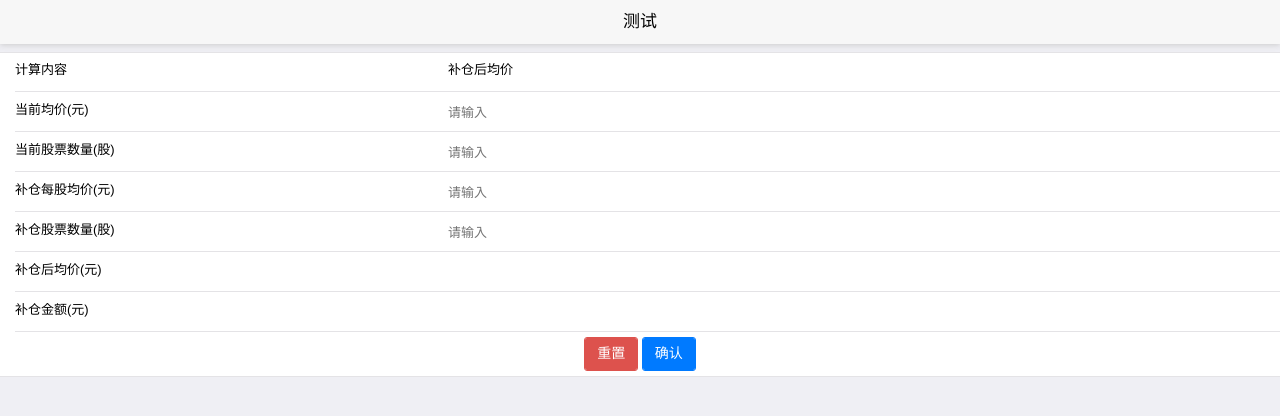
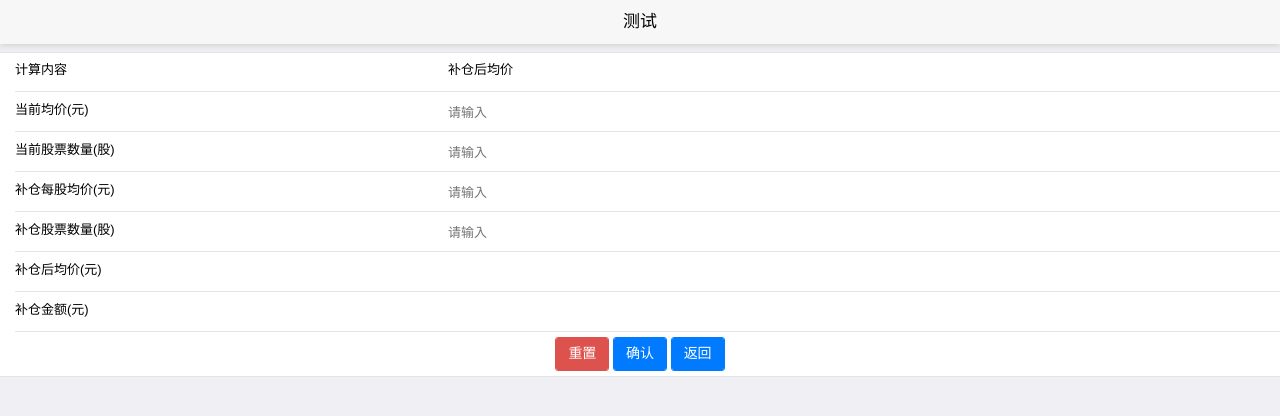
Before and after one commit to warlock905/warlock905.github.io, a Jekyll site: the page gp.html, which Jekyll copies as it is, in a window 1280 px wide. Shown: the top 416 px of the page. Built offline with Jekyll 4.4.1, drawn with Linux system fonts in a browser that asks for light colours; some web fonts are replaced.

Commit message:
Update gp.html

```diff
--- a/gp.html
+++ b/gp.html
@@ -71,6 +71,7 @@
                 <div class="mui-button-row">
                     <button id="resetbtn" type="button" class="mui-btn mui-btn-danger">重置</button>
                     <button id="confirm" type="button" class="mui-btn mui-btn-primary">确认</button>
+		    <a herf="{{'index.html | absolute_url'}}" type="button" class="mui-btn mui-btn-primary">返回</a>
                 </div>
             </form>
 
```
